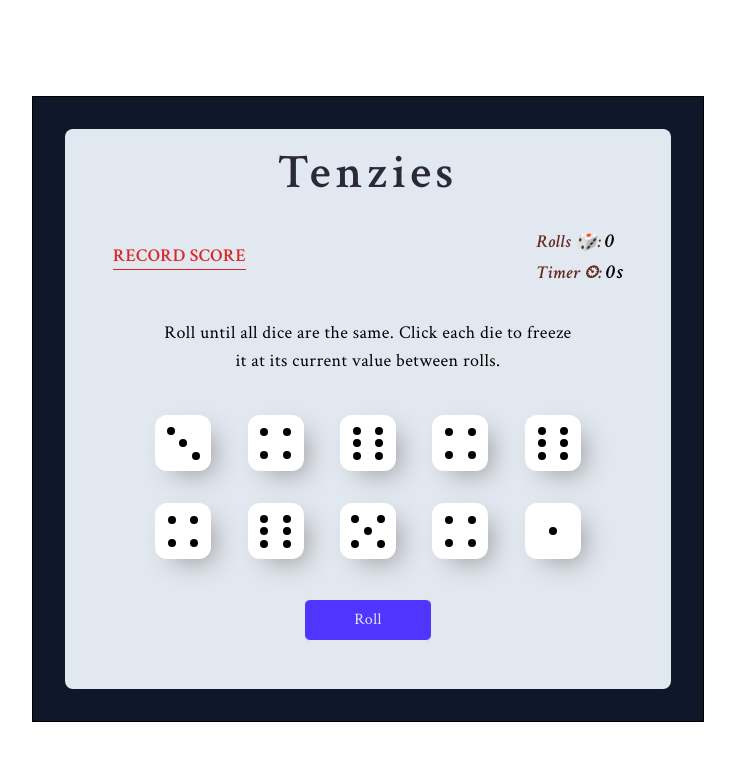
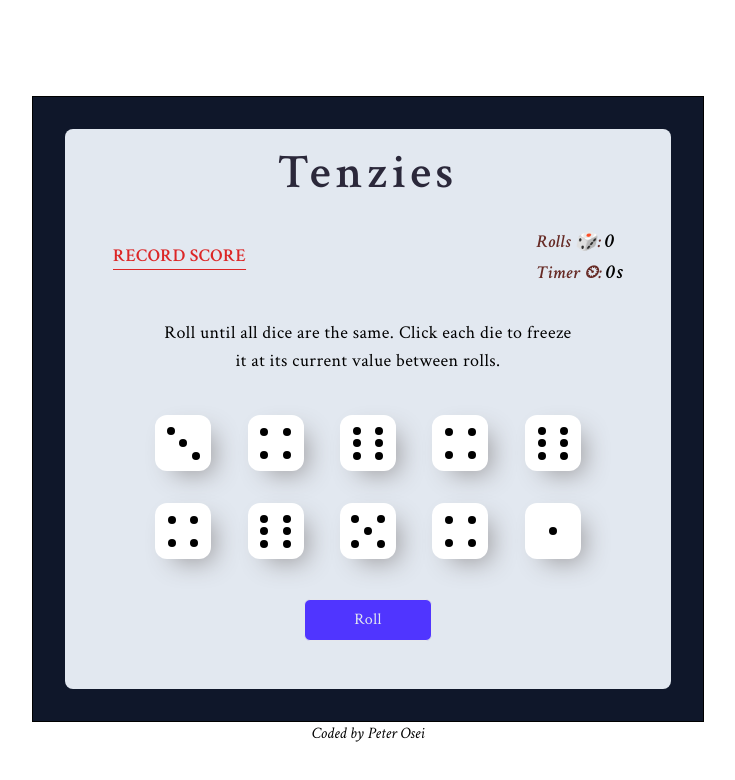
Before and after one commit to DevPierre05/tenzies-game, a React (Vite) app in the folder tenzies-game/: page / in a window 1280 px wide. Shown: the top 780 px of the page, without its empty margins (272-1007 px from the left). Built offline with nearby package versions, Linux system fonts and the light colour scheme.

Commit message:
footer created

```diff
--- a/tenzies-game/src/App.jsx
+++ b/tenzies-game/src/App.jsx
@@ -145,7 +145,7 @@ function App() {
         min = gameRecords[i].time
       }
     }
-    return min;
+    return `${min}s`;
   }
 
   return (
@@ -166,10 +166,12 @@ function App() {
                   <strong>Rolls: </strong>
                   <span>5</span>
                 </p> */}
-                {gameRecords.length > 0 && <p className="text-xl italic text-sky-900">
-                  <strong>Time: </strong>
-                  <span>{recordDisplay()}</span>
-                </p>}
+                {gameRecords.length > 0 && (
+                  <p className="text-xl italic text-sky-900">
+                    <strong>Time: </strong>
+                    <span>{recordDisplay()}</span>
+                  </p>
+                )}
               </div>
 
               <div className="side-bar tracking-wide">
@@ -206,6 +208,9 @@ function App() {
           </div>
         </div>
       </div>
+      <footer className="text-center italic">
+        Coded by <span><a target="_blank" href='https://github.com/DevPierre05'>Peter Osei</a></span>
+      </footer>
     </section>
   );
 }
```
